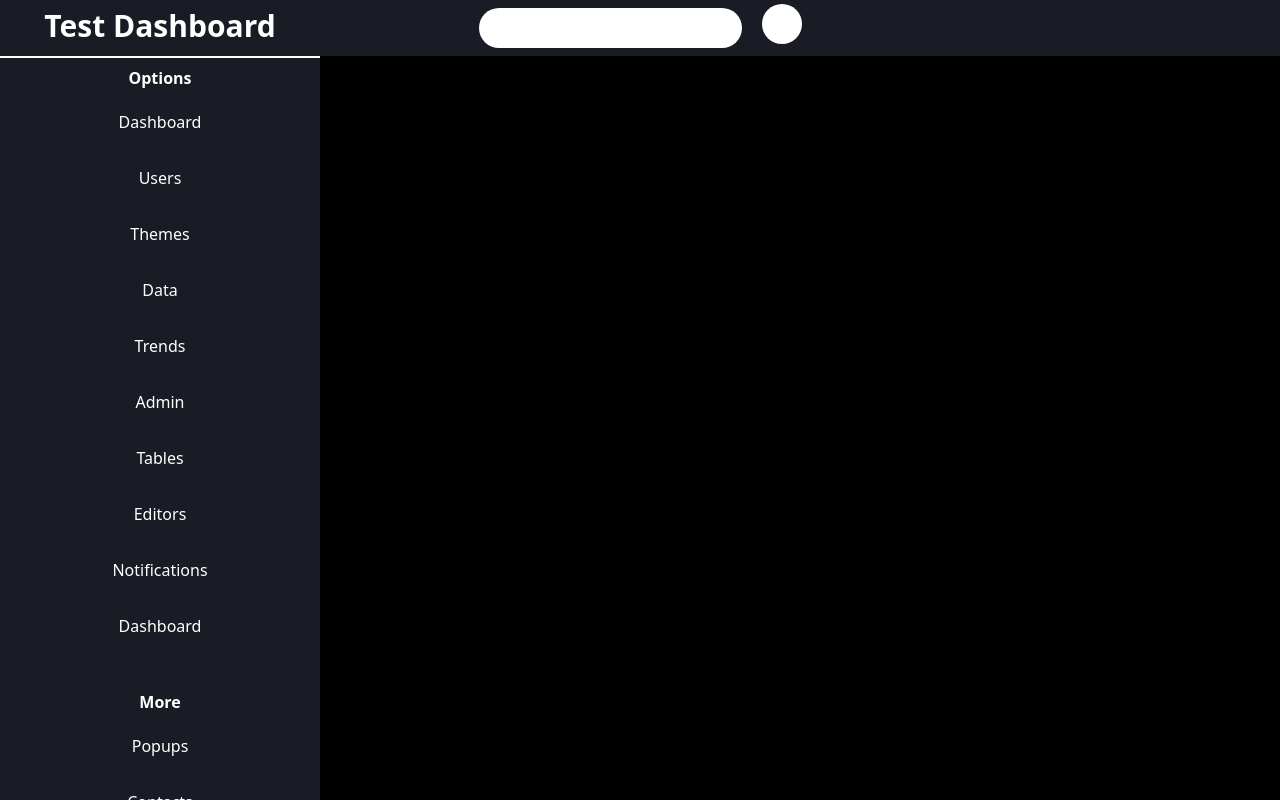
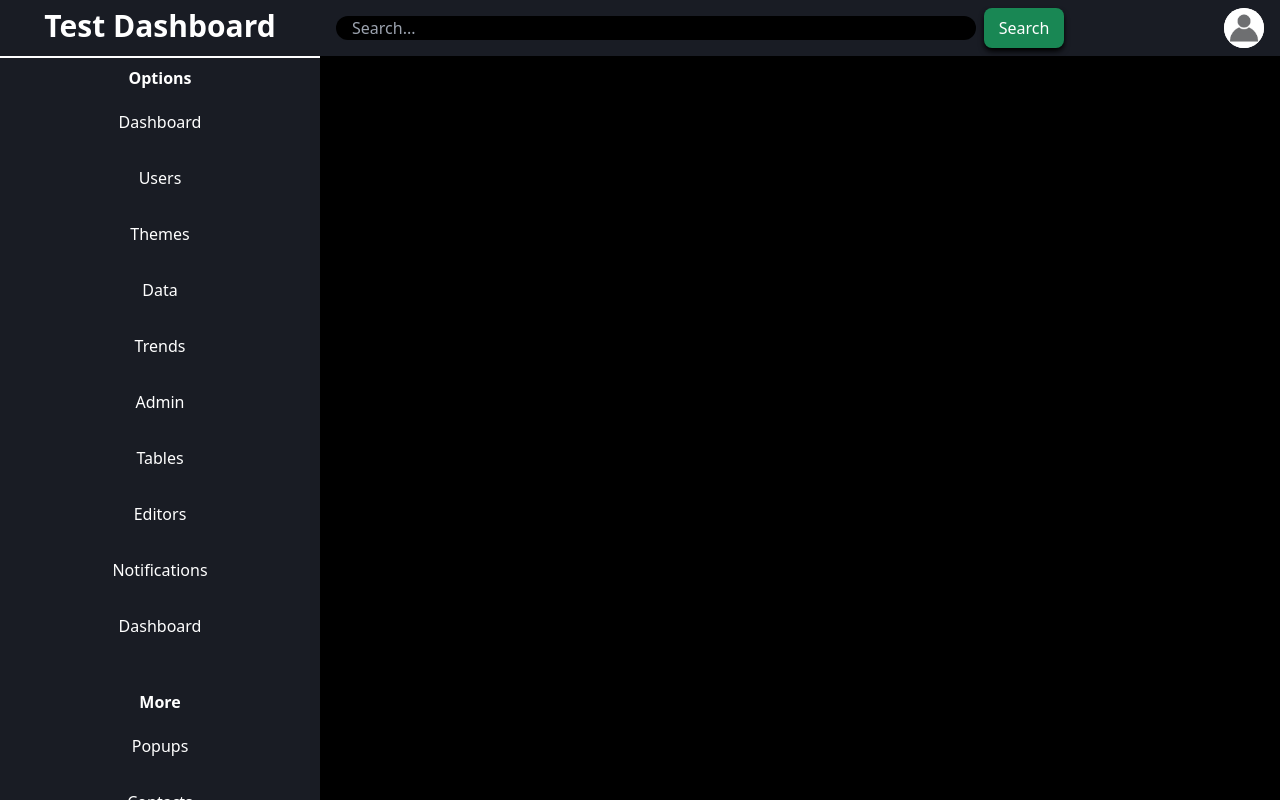
Before and after one commit to Sanish-Ramlal-crdn/tailwind-practice, a plain HTML site: page project-3-admin-dashboard/index.html in a window 1280 px wide. Drawn offline with nearby package versions, Linux system fonts and the light colour scheme.

Commit message:
project 3:working on top navigation bar
Co-Authored-By: Sanish1246 <71644048+Sanish1246@users.noreply.github.com>

```diff
--- a/project-3-admin-dashboard/index.html
+++ b/project-3-admin-dashboard/index.html
@@ -9,9 +9,9 @@
 </head>
 
 <body class="flex flex-row">
-    <nav class="fixed left-0 h-screen bg-[#191C24] flex flex-col w-80">
+    <nav class="fixed left-0 h-screen bg-[#191C24] flex flex-col md:w-80 sm:w-40">
         <div class="flex flex-col">
-            <h1 class="text-3xl text-white font-bold m-auto mt-2">Test Dashboard</h1>
+            <h1 class="md:text-3xl sm:text-xl text-white font-bold m-auto mt-2">Test Dashboard</h1>
             <hr class="border border-white h-0.5 mt-3 mb-2 font-extrabold">
         </div>
 
@@ -49,9 +49,14 @@
     </nav>
 
     <div class="flex flex-col w-full h-screen">
-        <nav class="h-14 bg-[#191C24] flex flex-row justify-center">
-            <input class="rounded-full px-4 mb-2 mt-2">
-            <div class="bg-white rounded-full ml-5 w-10 h-10 mt-1"></div>
+        <nav class="h-14 bg-[#191C24] flex items-center justify-between px-4">
+            <div class="flex items-center md:ml-80 sm:ml-60">
+                <input class="rounded-full px-4 lg:w-[40rem] md:w-[30rem] sm:w-[20rem] bg-black text-white" type="text"
+                    placeholder="Search...">
+                <button
+                    class="rounded-lg bg-[#198754] text-white ml-2 w-[5rem] h-10 shadow-black shadow-md">Search</button>
+            </div>
+            <img src="user.jpg" class="bg-white rounded-full w-10 h-10"></img>
         </nav>
         <div class="bg-black w-full flex-1"></div>
     </div>
```
Also changed, not shown: project-3-admin-dashboard/user.jpg (added).
